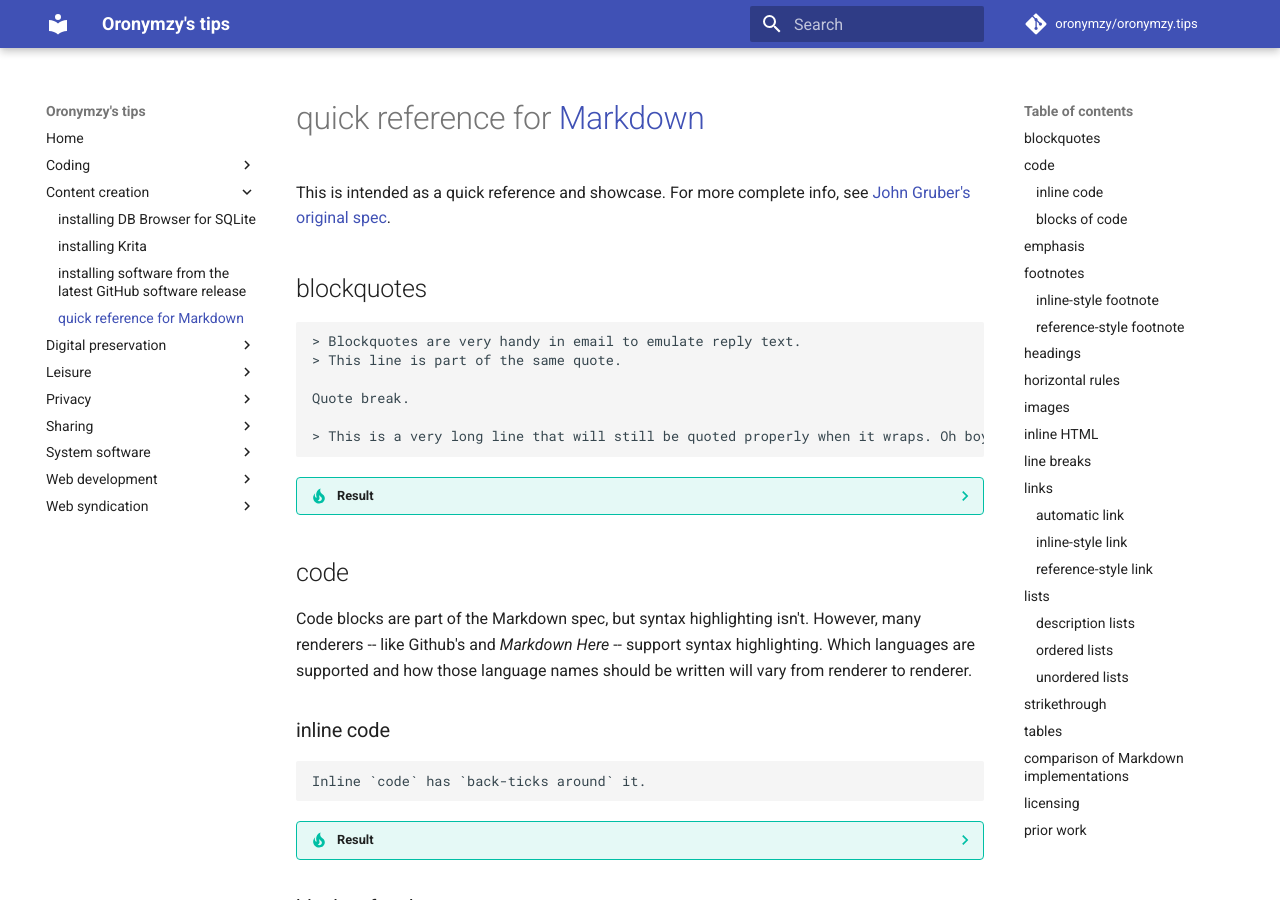
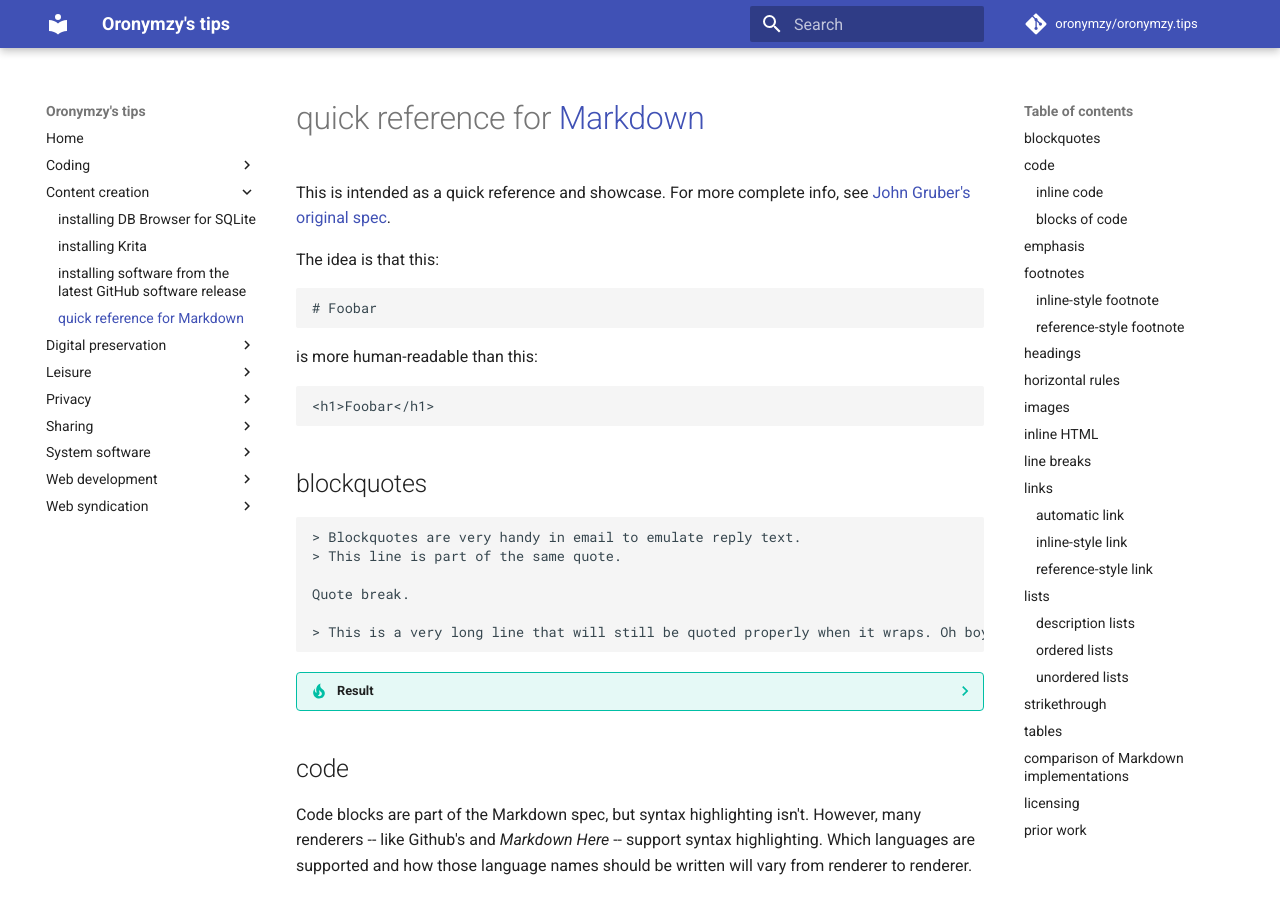
Before and after one commit to oronymzy/tips, an MkDocs documentation site: the page built from docs/qrMkdwn.md, in a window 1280 px wide and 900 px high. Built offline with MkDocs 1.6.1 and Material for MkDocs 9.7.7, drawn with Linux system fonts in a browser that asks for light colours; comment, search, counter and statistics services are not loaded.

Commit message:
Add human readability comparison with placeholder text

````diff
--- a/docs/qrMkdwn.md
+++ b/docs/qrMkdwn.md
@@ -1,6 +1,18 @@
 # quick reference for [Markdown]
 
 This is intended as a quick reference and showcase. For more complete info, see [John Gruber's original spec](http://daringfireball.net/projects/markdown/).
+
+The idea is that this:
+
+```
+# Foobar
+```
+
+is more human-readable than this:
+
+```
+<h1>Foobar</h1>
+```
 
 ## blockquotes {: #blockquotes }
 
````
